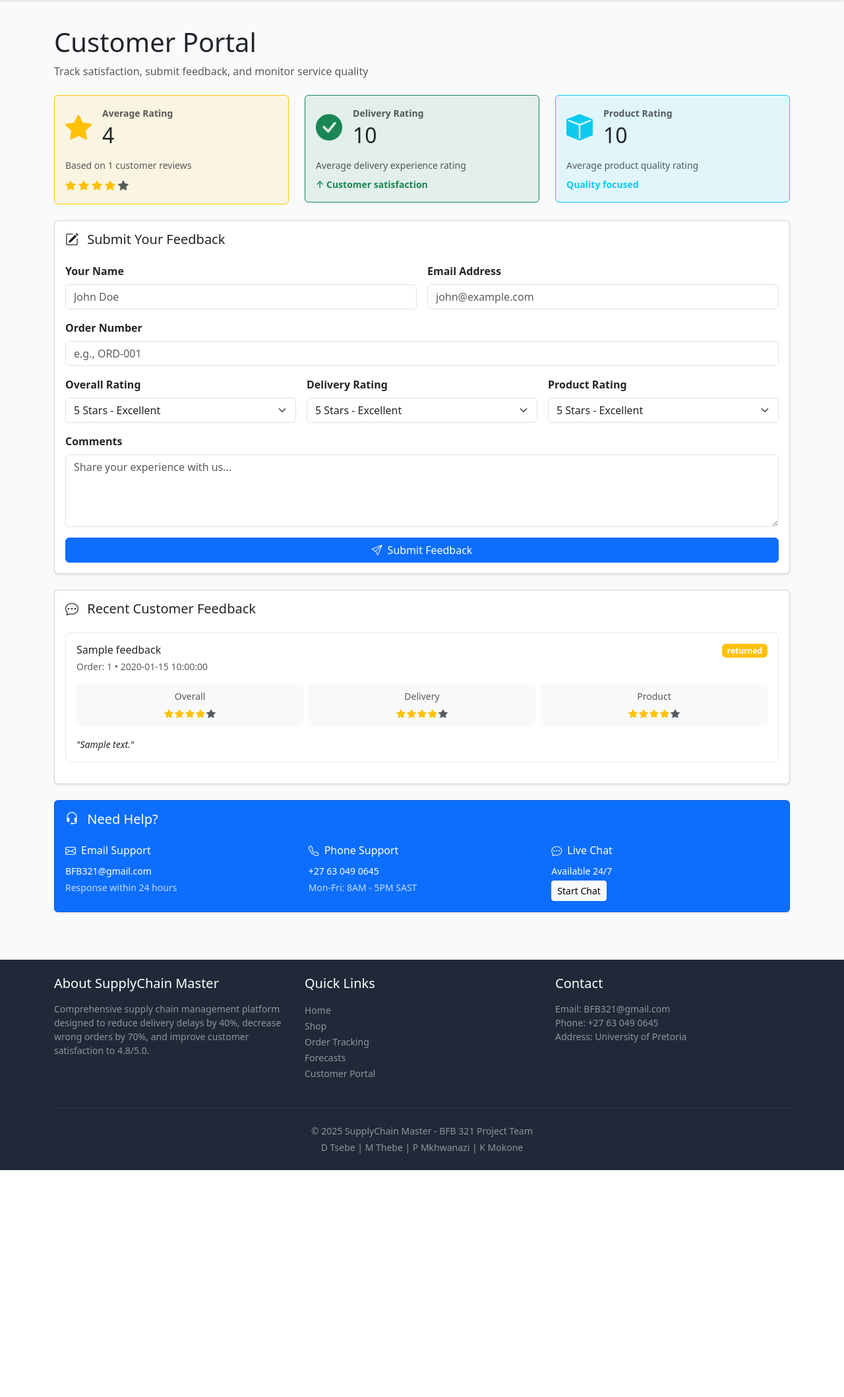
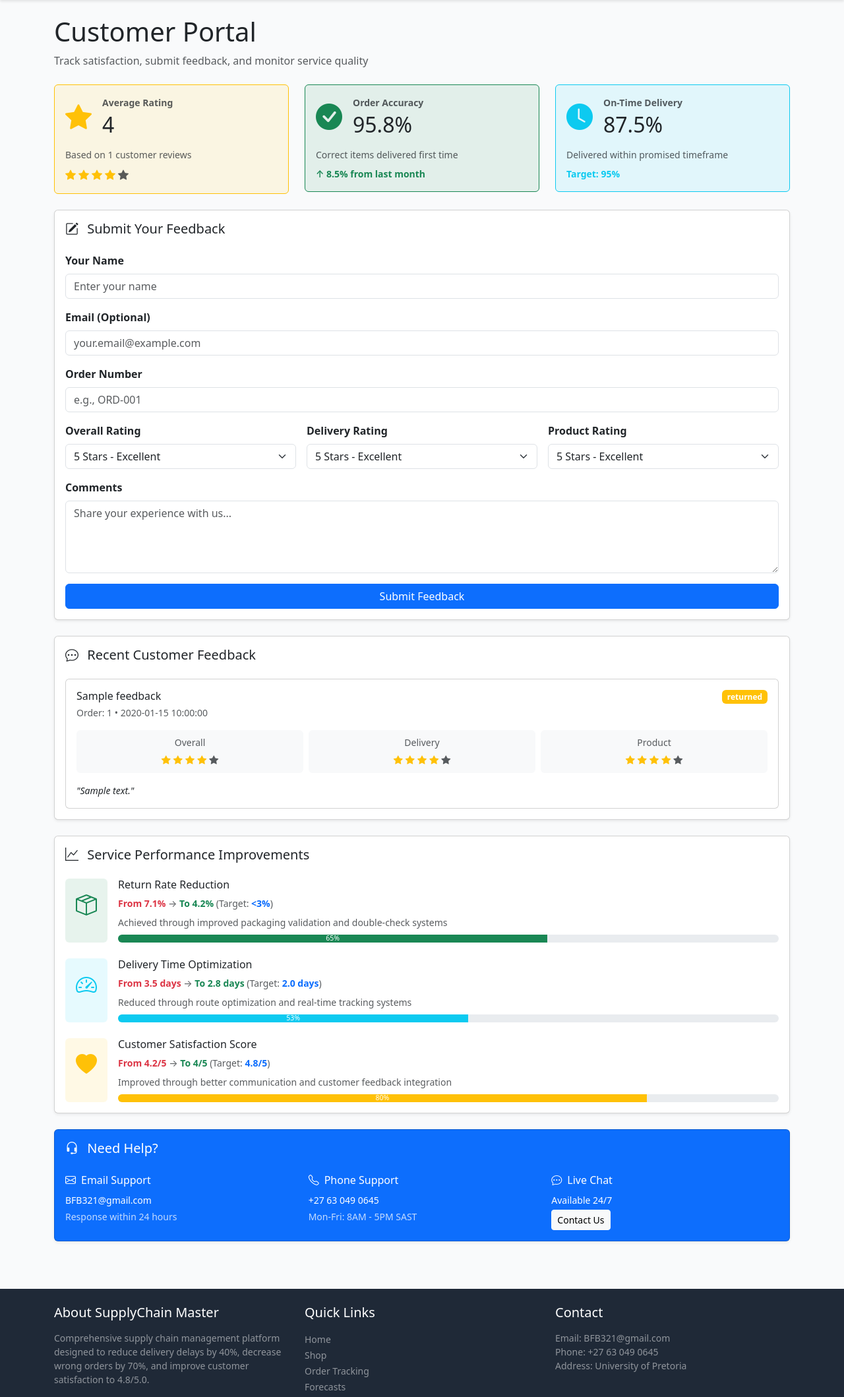
Before and after one commit to u22754459/Group_29-Retail-Supply-Chain, a Flask app: template templates/customer.html in a window 1280 px wide. Shown: the part 62-2180 px from the top of the page at 66% size. Before the commit the page ends 1836 px from the top, so only its background shows below. Run offline with Flask 3, Linux system fonts and the light colour scheme; the template is opened without the code that fills it: most values are stand-ins (such as "Sample title", 1, 10 or a date in 2020).

Commit message:
Update customer.html

```diff
--- a/templates/customer.html
+++ b/templates/customer.html
@@ -37,34 +37,6 @@
             transform: translateY(-2px);
             box-shadow: 0 4px 12px rgba(0,0,0,0.1);
         }
-
-        .loading-spinner {
-            display: none;
-            text-align: center;
-            padding: 20px;
-        }
-
-        .loading-spinner.active {
-            display: block;
-        }
-
-        .alert {
-            border-radius: 8px;
-            margin-bottom: 20px;
-        }
-
-        .star-rating {
-            display: inline-flex;
-            gap: 2px;
-        }
-
-        .feedback-card {
-            background: white;
-            border: 1px solid #e5e7eb;
-            border-radius: 8px;
-            padding: 1rem;
-            margin-bottom: 1rem;
-        }
     </style>
 </head>
 <body>
@@ -88,8 +60,8 @@
                 </ul>
                 <div class="d-flex align-items-center gap-3">
                     {% if session.user_id %}
-                        <span class="text-muted small">Welcome, {{ session.user_name }}</span>
-                        <a href="{{ url_for('logout') }}" class="btn btn-outline-primary btn-sm">Logout</a>
+                        <span class="text-muted">Hello, {{ session.user_name }}</span>
+                        <a href="{{ url_for('logout') }}" class="btn btn-outline-secondary btn-sm">Logout</a>
                     {% else %}
                         <a href="{{ url_for('login') }}" class="btn btn-primary btn-sm">Login</a>
                         <a href="{{ url_for('signup') }}" class="btn btn-success btn-sm">Sign Up</a>
@@ -100,18 +72,18 @@
     </nav>
 
     <!-- Flash Messages -->
-    <div class="container mt-3">
     {% with messages = get_flashed_messages(with_categories=true) %}
         {% if messages %}
+            <div class="container mt-3">
                 {% for category, message in messages %}
                     <div class="alert alert-{{ category }} alert-dismissible fade show" role="alert">
                         {{ message }}
                         <button type="button" class="btn-close" data-bs-dismiss="alert"></button>
                     </div>
                 {% endfor %}
+            </div>
         {% endif %}
     {% endwith %}
-    </div>
 
     <!-- Main Content -->
     <div class="container py-4">
@@ -127,14 +99,18 @@
                             <i class="bi bi-star-fill text-warning fs-1 me-3"></i>
                             <div>
                                 <p class="small text-muted mb-1 fw-semibold">Average Rating</p>
-                                <h2 class="mb-0">{{ metrics.avg_rating if metrics else '0.0' }}</h2>
+                                <h2 class="mb-0">{{ metrics.avg_rating or '0.0' }}</h2>
                             </div>
                         </div>
-                        <p class="small text-muted mb-2">Based on {{ metrics.total_reviews if metrics else 0 }} customer reviews</p>
+                        <p class="small text-muted mb-2">Based on {{ metrics.total_reviews or 0 }} customer reviews</p>
                         <div class="d-flex gap-1">
-                            {% set rating = metrics.avg_rating if metrics else 0 %}
+                            {% set rating = metrics.avg_rating|float %}
                             {% for i in range(1, 6) %}
-                                <i class="bi bi-star-fill {% if i <= rating %}text-warning{% else %}text-muted{% endif %}"></i>
+                                {% if i <= rating %}
+                                    <i class="bi bi-star-fill text-warning"></i>
+                                {% else %}
+                                    <i class="bi bi-star-fill text-muted"></i>
+                                {% endif %}
                             {% endfor %}
                         </div>
                     </div>
@@ -146,12 +122,12 @@
                         <div class="d-flex align-items-center mb-3">
                             <i class="bi bi-check-circle-fill text-success fs-1 me-3"></i>
                             <div>
-                                <p class="small text-muted mb-1 fw-semibold">Delivery Rating</p>
-                                <h2 class="mb-0">{{ metrics.avg_delivery if metrics else '0.0' }}</h2>
+                                <p class="small text-muted mb-1 fw-semibold">Order Accuracy</p>
+                                <h2 class="mb-0">95.8%</h2>
                             </div>
                         </div>
-                        <p class="small text-muted mb-2">Average delivery experience rating</p>
-                        <p class="small text-success fw-semibold mb-0">↑ Customer satisfaction</p>
+                        <p class="small text-muted mb-2">Correct items delivered first time</p>
+                        <p class="small text-success fw-semibold mb-0">↑ 8.5% from last month</p>
                     </div>
                 </div>
             </div>
@@ -159,14 +135,14 @@
                 <div class="card bg-info bg-opacity-10 border-info">
                     <div class="card-body">
                         <div class="d-flex align-items-center mb-3">
-                            <i class="bi bi-box-fill text-info fs-1 me-3"></i>
+                            <i class="bi bi-clock-fill text-info fs-1 me-3"></i>
                             <div>
-                                <p class="small text-muted mb-1 fw-semibold">Product Rating</p>
-                                <h2 class="mb-0">{{ metrics.avg_product if metrics else '0.0' }}</h2>
+                                <p class="small text-muted mb-1 fw-semibold">On-Time Delivery</p>
+                                <h2 class="mb-0">87.5%</h2>
                             </div>
                         </div>
-                        <p class="small text-muted mb-2">Average product quality rating</p>
-                        <p class="small text-info fw-semibold mb-0">Quality focused</p>
+                        <p class="small text-muted mb-2">Delivered within promised timeframe</p>
+                        <p class="small text-info fw-semibold mb-0">Target: 95%</p>
                     </div>
                 </div>
             </div>
@@ -180,15 +156,13 @@
                     Submit Your Feedback
                 </h5>
                 <form method="POST" action="{{ url_for('customer') }}">
-                    <div class="row g-3 mb-3">
-                        <div class="col-md-6">
+                    <div class="mb-3">
                         <label class="form-label fw-semibold">Your Name</label>
-                            <input type="text" class="form-control" name="customer_name" placeholder="John Doe" required>
+                        <input type="text" class="form-control" name="customer_name" placeholder="Enter your name" required>
                     </div>
-                        <div class="col-md-6">
-                            <label class="form-label fw-semibold">Email Address</label>
-                            <input type="email" class="form-control" name="customer_email" placeholder="john@example.com">
-                        </div>
+                    <div class="mb-3">
+                        <label class="form-label fw-semibold">Email (Optional)</label>
+                        <input type="email" class="form-control" name="customer_email" placeholder="your.email@example.com">
                     </div>
                     <div class="mb-3">
                         <label class="form-label fw-semibold">Order Number</label>
@@ -197,7 +171,7 @@
                     <div class="row g-3 mb-3">
                         <div class="col-md-4">
                             <label class="form-label fw-semibold">Overall Rating</label>
-                            <select class="form-select" name="rating">
+                            <select class="form-select" name="rating" required>
                                 <option value="5">5 Stars - Excellent</option>
                                 <option value="4">4 Stars - Good</option>
                                 <option value="3">3 Stars - Average</option>
@@ -207,7 +181,7 @@
                         </div>
                         <div class="col-md-4">
                             <label class="form-label fw-semibold">Delivery Rating</label>
-                            <select class="form-select" name="delivery_rating">
+                            <select class="form-select" name="delivery_rating" required>
                                 <option value="5">5 Stars - Excellent</option>
                                 <option value="4">4 Stars - Good</option>
                                 <option value="3">3 Stars - Average</option>
@@ -217,7 +191,7 @@
                         </div>
                         <div class="col-md-4">
                             <label class="form-label fw-semibold">Product Rating</label>
-                            <select class="form-select" name="product_rating">
+                            <select class="form-select" name="product_rating" required>
                                 <option value="5">5 Stars - Excellent</option>
                                 <option value="4">4 Stars - Good</option>
                                 <option value="3">3 Stars - Average</option>
@@ -228,11 +202,9 @@
                     </div>
                     <div class="mb-3">
                         <label class="form-label fw-semibold">Comments</label>
-                        <textarea class="form-control" name="comment" rows="4" placeholder="Share your experience with us..." required></textarea>
+                        <textarea class="form-control" rows="4" name="comment" placeholder="Share your experience with us..." required></textarea>
                     </div>
-                    <button type="submit" class="btn btn-primary w-100">
-                        <i class="bi bi-send me-2"></i>Submit Feedback
-                    </button>
+                    <button type="submit" class="btn btn-primary w-100">Submit Feedback</button>
                 </form>
             </div>
         </div>
@@ -244,16 +216,17 @@
                     <i class="bi bi-chat-dots me-2"></i>
                     Recent Customer Feedback
                 </h5>
-                <div id="feedbackList" class="vstack gap-3">
+                <div class="vstack gap-3">
                     {% if feedback_list %}
                         {% for feedback in feedback_list %}
-                        <div class="feedback-card">
+                        <div class="card">
+                            <div class="card-body">
                                 <div class="d-flex justify-content-between align-items-start mb-3">
                                     <div>
                                         <h6 class="mb-1">{{ feedback.customer_name }}</h6>
                                         <p class="small text-muted mb-0">Order: {{ feedback.order_number }} • {{ feedback.feedback_date }}</p>
                                     </div>
-                                <span class="badge bg-{% if feedback.order_status == 'delivered' %}success{% elif feedback.order_status == 'returned' %}warning{% else %}info{% endif %}">
+                                    <span class="badge bg-{{ 'success' if feedback.order_status == 'delivered' else 'warning' }}">
                                         {{ feedback.order_status }}
                                     </span>
                                 </div>
@@ -261,9 +234,9 @@
                                     <div class="col-4 text-center">
                                         <div class="bg-light p-2 rounded">
                                             <p class="small text-muted mb-1">Overall</p>
-                                        <div class="star-rating">
+                                            <div>
                                                 {% for i in range(1, 6) %}
-                                                <i class="bi bi-star-fill small {% if i <= feedback.rating %}text-warning{% else %}text-muted{% endif %}"></i>
+                                                    <i class="bi bi-star-fill small {{ 'text-warning' if i <= feedback.rating else 'text-muted' }}"></i>
                                                 {% endfor %}
                                             </div>
                                         </div>
@@ -271,9 +244,9 @@
                                     <div class="col-4 text-center">
                                         <div class="bg-light p-2 rounded">
                                             <p class="small text-muted mb-1">Delivery</p>
-                                        <div class="star-rating">
+                                            <div>
                                                 {% for i in range(1, 6) %}
-                                                <i class="bi bi-star-fill small {% if i <= feedback.delivery_rating %}text-warning{% else %}text-muted{% endif %}"></i>
+                                                    <i class="bi bi-star-fill small {{ 'text-warning' if i <= feedback.delivery_rating else 'text-muted' }}"></i>
                                                 {% endfor %}
                                             </div>
                                         </div>
@@ -281,9 +254,9 @@
                                     <div class="col-4 text-center">
                                         <div class="bg-light p-2 rounded">
                                             <p class="small text-muted mb-1">Product</p>
-                                        <div class="star-rating">
+                                            <div>
                                                 {% for i in range(1, 6) %}
-                                                <i class="bi bi-star-fill small {% if i <= feedback.product_rating %}text-warning{% else %}text-muted{% endif %}"></i>
+                                                    <i class="bi bi-star-fill small {{ 'text-warning' if i <= feedback.product_rating else 'text-muted' }}"></i>
                                                 {% endfor %}
                                             </div>
                                         </div>
@@ -291,13 +264,77 @@
                                 </div>
                                 <p class="small fst-italic mb-0">"{{ feedback.comment }}"</p>
                             </div>
+                        </div>
                         {% endfor %}
                     {% else %}
-                        <div class="text-center py-4 text-muted">
-                            <i class="bi bi-chat-dots fs-1"></i>
-                            <p class="mt-2">No feedback available yet</p>
+                        <div class="alert alert-info">
+                            <i class="bi bi-info-circle me-2"></i>
+                            No feedback submitted yet. Be the first to share your experience!
                         </div>
                     {% endif %}
+                </div>
+            </div>
+        </div>
+
+        <!-- Performance Improvements -->
+        <div class="card shadow-sm mb-4">
+            <div class="card-body">
+                <h5 class="card-title mb-4">
+                    <i class="bi bi-graph-up me-2"></i>
+                    Service Performance Improvements
+                </h5>
+                <div class="vstack gap-4">
+                    <div class="d-flex gap-3">
+                        <div class="bg-success bg-opacity-10 p-3 rounded flex-shrink-0">
+                            <i class="bi bi-box-seam text-success fs-2"></i>
+                        </div>
+                        <div class="flex-grow-1">
+                            <h6 class="mb-2">Return Rate Reduction</h6>
+                            <p class="small text-muted mb-2">
+                                <span class="fw-bold text-danger">From 7.1%</span> → <span class="fw-bold text-success">To 4.2%</span> (Target: <span class="fw-bold text-primary">&lt;3%</span>)
+                            </p>
+                            <p class="small text-muted mb-2">Achieved through improved packaging validation and double-check systems</p>
+                            <div class="progress" style="height: 12px;">
+                                <div class="progress-bar bg-success" style="width: 65%;">
+                                    <span class="small">65%</span>
+                                </div>
+                            </div>
+                        </div>
+                    </div>
+                    <div class="d-flex gap-3">
+                        <div class="bg-info bg-opacity-10 p-3 rounded flex-shrink-0">
+                            <i class="bi bi-speedometer2 text-info fs-2"></i>
+                        </div>
+                        <div class="flex-grow-1">
+                            <h6 class="mb-2">Delivery Time Optimization</h6>
+                            <p class="small text-muted mb-2">
+                                <span class="fw-bold text-danger">From 3.5 days</span> → <span class="fw-bold text-success">To 2.8 days</span> (Target: <span class="fw-bold text-primary">2.0 days</span>)
+                            </p>
+                            <p class="small text-muted mb-2">Reduced through route optimization and real-time tracking systems</p>
+                            <div class="progress" style="height: 12px;">
+                                <div class="progress-bar bg-info" style="width: 53%;">
+                                    <span class="small">53%</span>
+                                </div>
+                            </div>
+                        </div>
+                    </div>
+                    <div class="d-flex gap-3">
+                        <div class="bg-warning bg-opacity-10 p-3 rounded flex-shrink-0">
+                            <i class="bi bi-heart-fill text-warning fs-2"></i>
+                        </div>
+                        <div class="flex-grow-1">
+                            <h6 class="mb-2">Customer Satisfaction Score</h6>
+                            <p class="small text-muted mb-2">
+                                <span class="fw-bold text-danger">From 4.2/5</span> → <span class="fw-bold text-success">To {{ metrics.avg_rating }}/5</span> (Target: <span class="fw-bold text-primary">4.8/5</span>)
+                            </p>
+                            <p class="small text-muted mb-2">Improved through better communication and customer feedback integration</p>
+                            <div class="progress" style="height: 12px;">
+                                <div class="progress-bar bg-warning" style="width: 80%;">
+                                    <span class="small">80%</span>
+                                </div>
+                            </div>
+                        </div>
+                    </div>
                 </div>
             </div>
         </div>
@@ -332,7 +369,7 @@
                             <h6 class="mb-0">Live Chat</h6>
                         </div>
                         <p class="small mb-1">Available 24/7</p>
-                        <button class="btn btn-light btn-sm">Start Chat</button>
+                        <a href="mailto:BFB321@gmail.com" class="btn btn-light btn-sm">Contact Us</a>
                     </div>
                 </div>
             </div>
@@ -372,7 +409,7 @@
             <hr class="border-secondary my-4" />
             <div class="text-center small text-white-50">
                 <p class="mb-1">&copy; 2025 SupplyChain Master - BFB 321 Project Team</p>
-                <p class="mb-0">D Tsebe | M Thebe | P Mkhwanazi | K Mokone</p>
+                <p class="mb-0">D Tsebe | M Thebe | P Mkhwanazi | K Mokone | A Majova</p>
             </div>
         </div>
     </footer>
```
Lines whose indentation alone changed are shown as unchanged.
